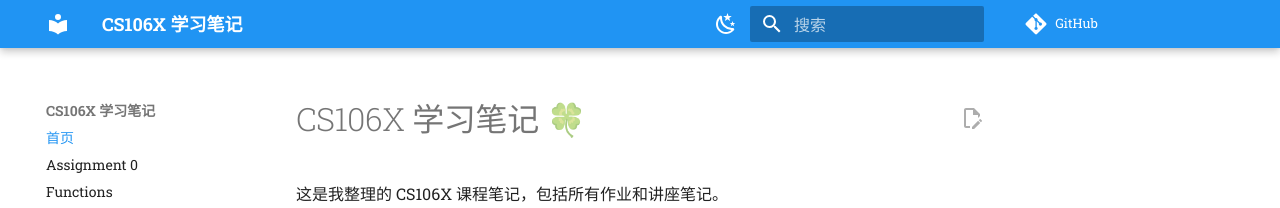
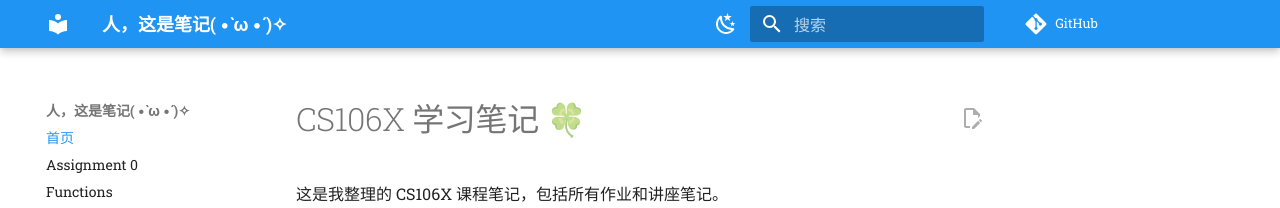
Before and after one commit to Ori-Alnilam/cs106x-notes-by-mkdocs, an MkDocs documentation site: the page built from docs/index.md, in a window 1280 px wide. Shown: the top 208 px of the page. Built offline with MkDocs 1.6.1 and Material for MkDocs 9.7.7, drawn with Linux system fonts in a browser that asks for light colours; comment, search, counter and statistics services are not loaded.

Commit message:
修改了【标题】和【图标】(猫猫可爱！）

```diff
--- a/mkdocs.yml
+++ b/mkdocs.yml
@@ -1,9 +1,12 @@
-site_name: CS106X 学习笔记
+site_name: 人，这是笔记( •̀ ω •́ )✧
 repo_url: https://github.com/Ori-Alnilam/cs106x-notes-by-mkdocs/
 repo_name: GitHub
+edit_uri: edit/main/docs
+
 theme:
   name: material
   language: zh
+  favicon: 'cat.png'
   font:
     text: Roboto Slab
     code: Fira Code
```
Also changed, not shown: docs/cat.png (added).
